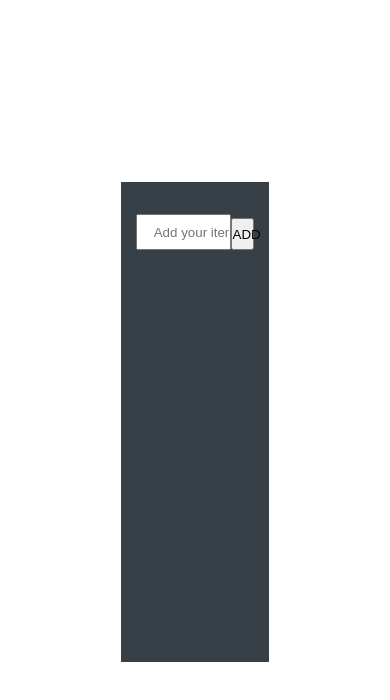
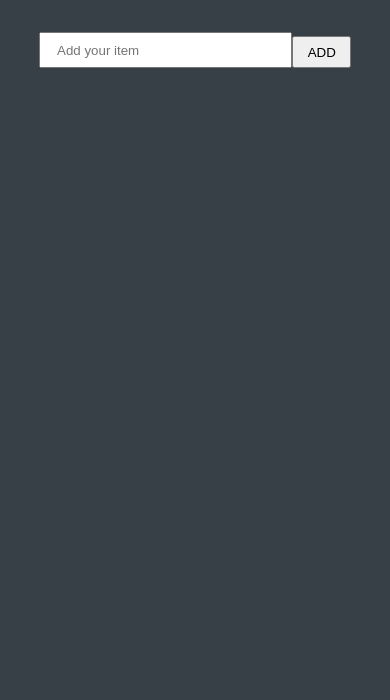
Before and after one commit to adamkr98/todoList, a plain HTML site: page index.html in a window 390 px wide. Drawn offline with Linux system fonts and the light colour scheme.

Commit message:
mediaqueries

```diff
--- a/style.css
+++ b/style.css
@@ -17,7 +17,6 @@ body {
     background-color: #373F47;
     width: 38%;
     height: 30rem;
-    overflow-y: scroll;
 
     display: flex;
     flex-direction: column;
@@ -54,5 +53,37 @@ input {
     width: 100%;
     height: fit-content;
     height: 25rem;
-    /* overflow-y: scroll; */
+    overflow-y: auto;
+
 }
+
+@media screen and (min-width: 350px) and (max-width: 500px) {
+
+    body {
+        width: 100%;
+        height: 100vh;
+
+        display: flex;
+        justify-content: center;
+        align-items: flex-start;
+    }
+
+    .container {
+        /* border: rgb(59, 59, 87) solid 2px; */
+        background-color: #373F47;
+        width: 100%;
+        height: 100vh;
+
+        display: flex;
+        flex-direction: column;
+        align-items: center;
+    }
+
+    .list {
+        /* border: red solid 2px; */
+        width: 100%;
+        height: 100vh;
+        overflow-y: auto;
+
+    }
+}
```
